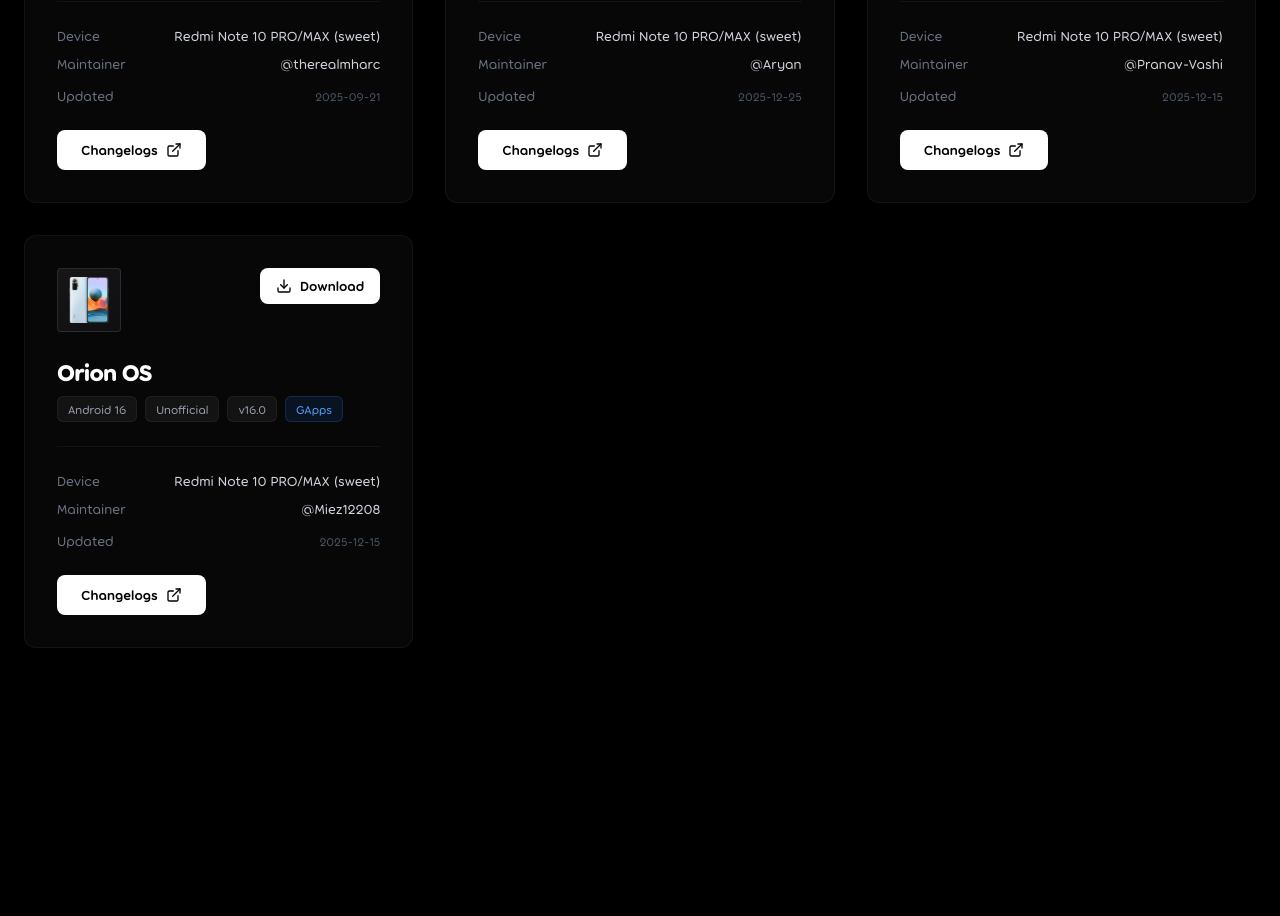
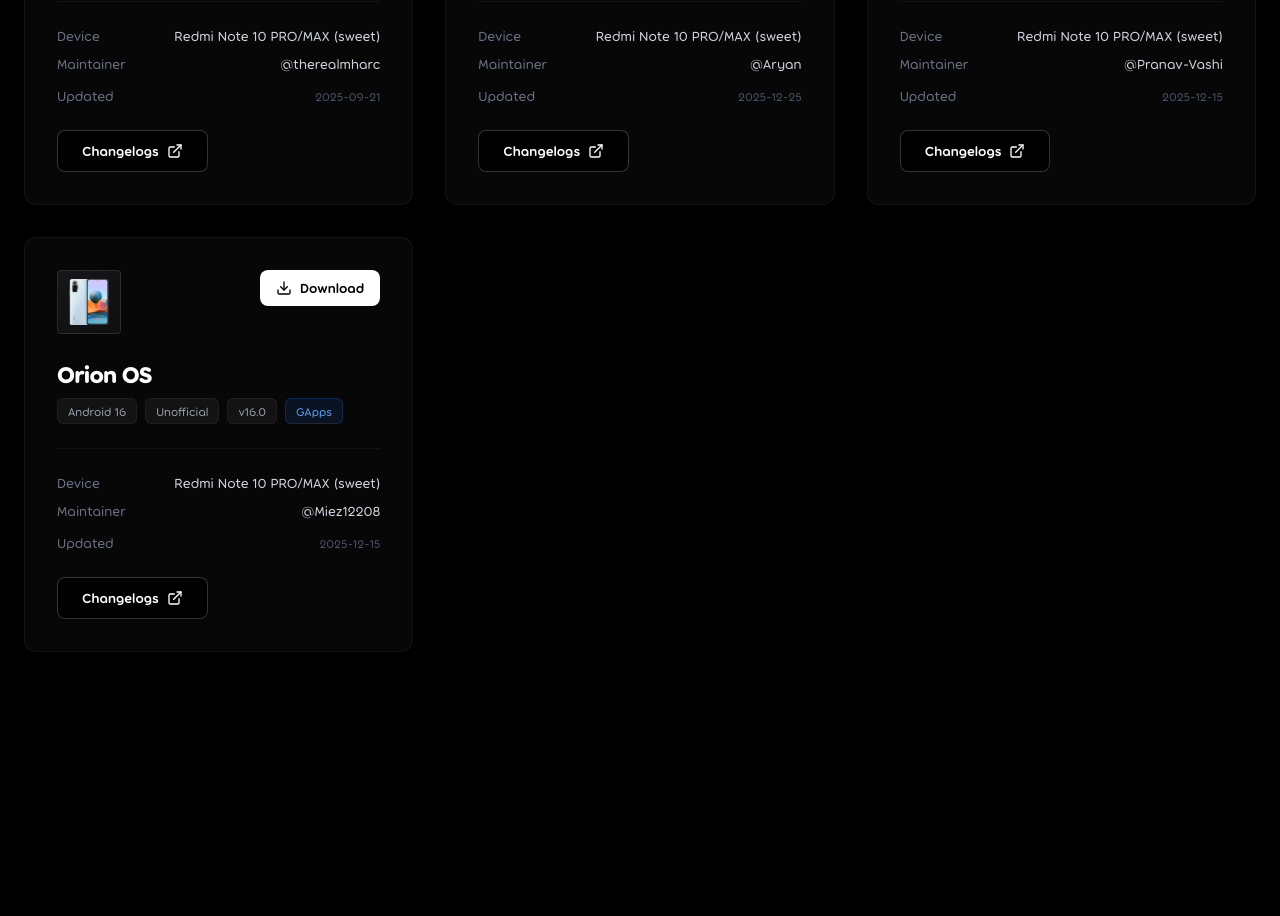
Before and after one commit to Miez12208/Archive, a Next.js app: page / in a window 1280 px wide. Shown: the part 1000-1916 px from the top of the page. Built offline with nearby package versions, Linux system fonts and the light colour scheme.

Commit message:
feat: add RomCard component for displaying ROM details and download links

```diff
--- a/src/components/RomCard.tsx
+++ b/src/components/RomCard.tsx
@@ -109,7 +109,7 @@
                                 href={rom.changelogUrl}
                                 target="_blank"
                                 rel="noopener noreferrer"
-                                className="py-2.5 px-6 bg-white text-black rounded-lg font-semibold text-sm hover:bg-gray-100 transition-all flex items-center gap-2 group"
+                                className="py-2.5 px-6 bg-black border border-white/20 text-white rounded-lg font-semibold text-sm hover:bg-white/10 transition-all flex items-center gap-2 group"
                             >
                                 Changelogs
                                 <svg xmlns="http://www.w3.org/2000/svg" width="16" height="16" viewBox="0 0 24 24" fill="none" stroke="currentColor" strokeWidth="2" strokeLinecap="round" strokeLinejoin="round" className="group-hover:translate-x-1 transition-transform">
```
